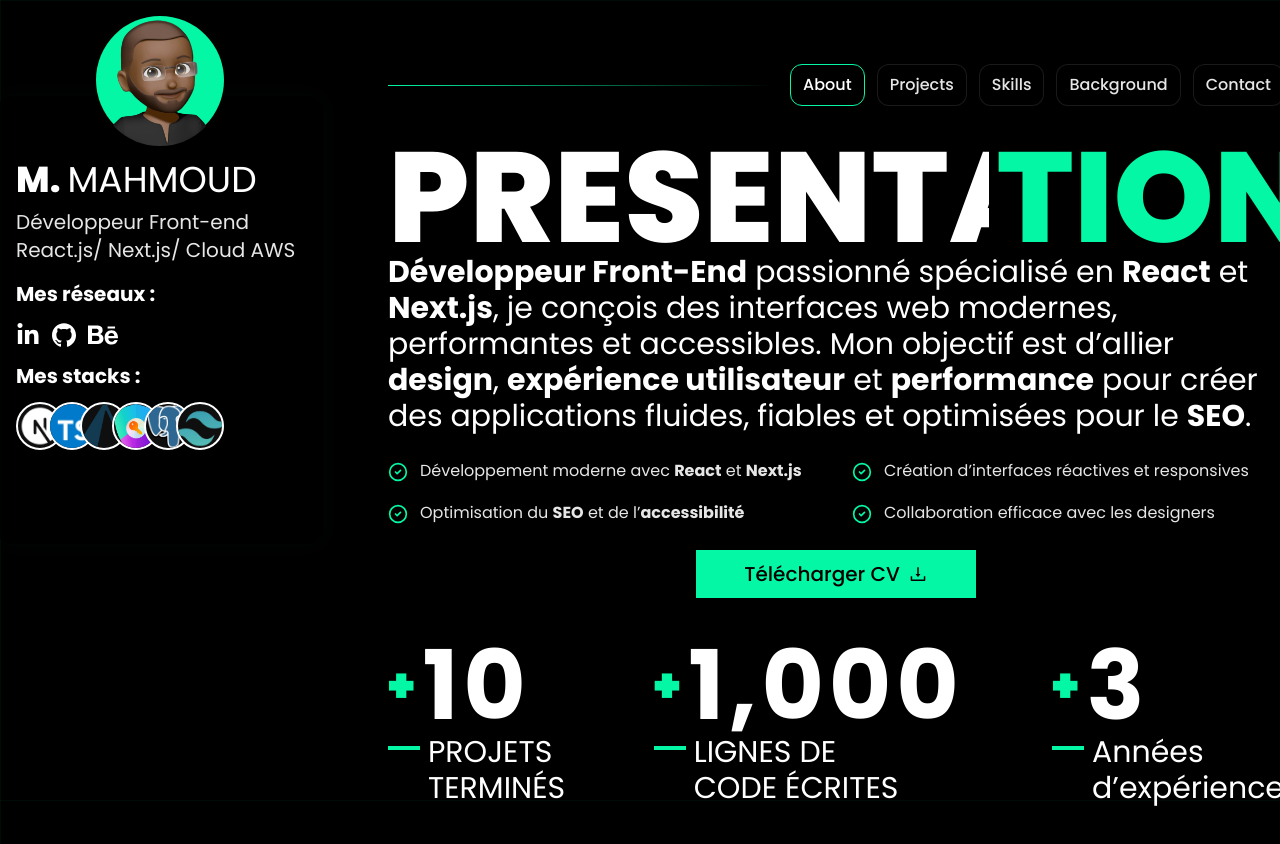
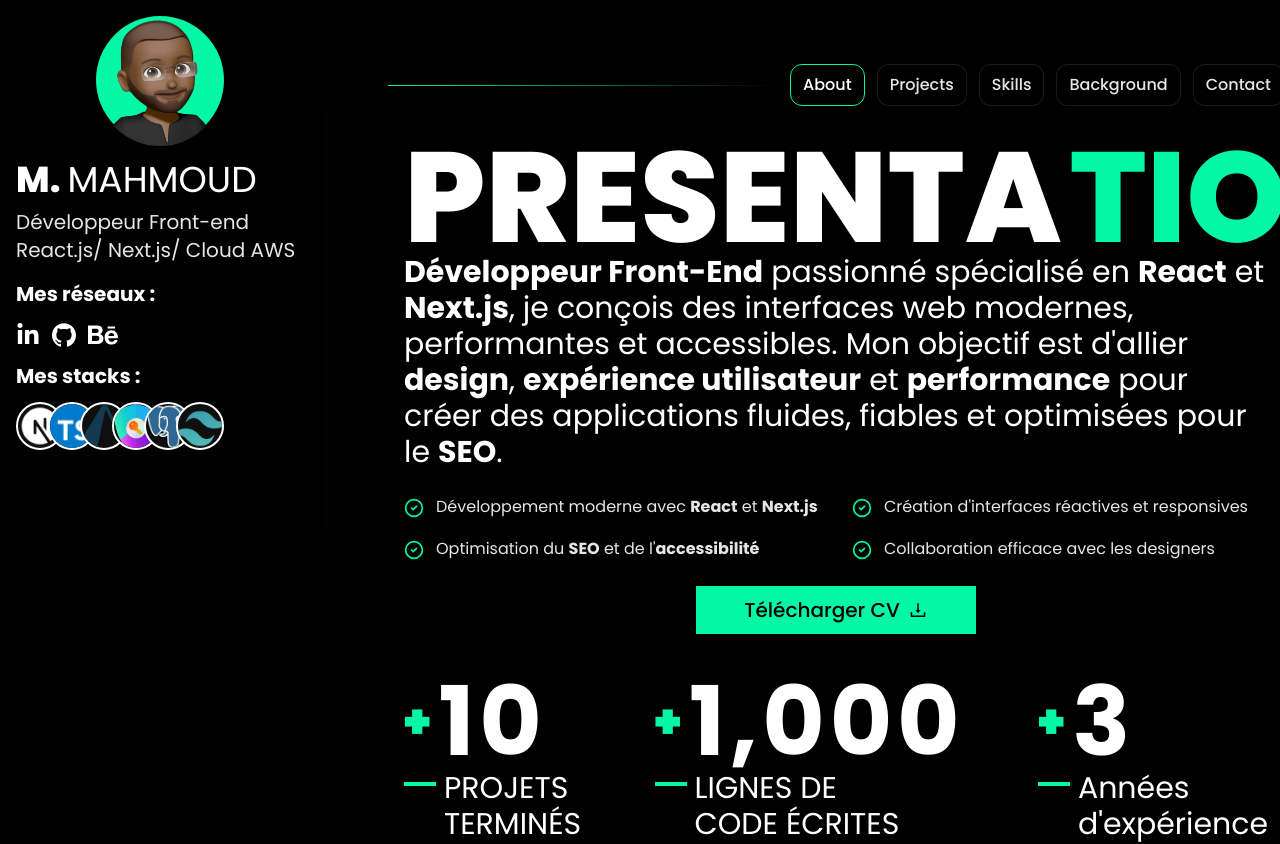
Before and after one commit to Mahmoud974/portfolio, a Next.js app: page / in a window 1280 px wide. Shown: the top 844 px of the page. Built offline with nearby package versions, Linux system fonts and the light colour scheme.

Commit message:
responsive ok

```diff
--- a/src/app/globals.css
+++ b/src/app/globals.css
@@ -102,105 +102,3 @@ body {
     @apply bg-background text-foreground;
   }
 }
-@import url("https://fonts.googleapis.com/css2?family=Poppins:ital,wght@0,100;0,200;0,300;0,400;0,500;0,600;0,700;0,800;0,900;1,100;1,200;1,300;1,400;1,500;1,600;1,700;1,800;1,900&display=swap");
-@tailwind base;
-@tailwind components;
-@tailwind utilities;
-body {
-  font-family: "Poppins", "Montserrat";
-  background-color: black;
-  color: white;
-}
-
-@layer base {
-  :root {
-    --background: 0 0% 100%;
-    --foreground: 0 0% 3.9%;
-    --card: 0 0% 100%;
-    --card-foreground: 0 0% 3.9%;
-    --popover: 0 0% 100%;
-    --popover-foreground: 0 0% 3.9%;
-    --primary: 0 0% 9%;
-    --primary-foreground: 0 0% 98%;
-    --secondary: 0 0% 96.1%;
-    --secondary-foreground: 0 0% 9%;
-    --muted: 0 0% 96.1%;
-    --muted-foreground: 0 0% 45.1%;
-    --accent: 0 0% 96.1%;
-    --accent-foreground: 0 0% 9%;
-    --destructive: 0 84.2% 60.2%;
-    --destructive-foreground: 0 0% 98%;
-    --border: 0 0% 89.8%;
-    --input: 0 0% 89.8%;
-    --ring: 0 0% 3.9%;
-    --chart-1: 12 76% 61%;
-    --chart-2: 173 58% 39%;
-    --chart-3: 197 37% 24%;
-    --chart-4: 43 74% 66%;
-    --chart-5: 27 87% 67%;
-    --radius: 0.5rem;
-  }
-  .dark {
-    --background: 0 0% 3.9%;
-    --foreground: 0 0% 98%;
-    --card: 0 0% 3.9%;
-    --card-foreground: 0 0% 98%;
-    --popover: 0 0% 3.9%;
-    --popover-foreground: 0 0% 98%;
-    --primary: 0 0% 98%;
-    --primary-foreground: 0 0% 9%;
-    --secondary: 0 0% 14.9%;
-    --secondary-foreground: 0 0% 98%;
-    --muted: 0 0% 14.9%;
-    --muted-foreground: 0 0% 63.9%;
-    --accent: 0 0% 14.9%;
-    --accent-foreground: 0 0% 98%;
-    --destructive: 0 62.8% 30.6%;
-    --destructive-foreground: 0 0% 98%;
-    --border: 0 0% 14.9%;
-    --input: 0 0% 14.9%;
-    --ring: 0 0% 83.1%;
-    --chart-1: 220 70% 50%;
-    --chart-2: 160 60% 45%;
-    --chart-3: 30 80% 55%;
-    --chart-4: 280 65% 60%;
-    --chart-5: 340 75% 55%;
-  }
-}
-
-@layer base {
-  * {
-    @apply border-border;
-  }
-  body {
-    @apply bg-background text-foreground;
-  }
-}
-
-
-
-@layer base {
-  * {
-    @apply border-border outline-ring/50;
-  }
-  body {
-    @apply bg-background text-foreground;
-  }
-}
-
-body {
-  position: relative;
-  background-color: #00000;
-  color: white;
-  font-family: "Poppins", "Montserrat";
-  overflow-x: hidden;
-
-
-  background-image:
-    linear-gradient(to right, rgba(0, 255, 120, 0.08) 0.1px, transparent 1px),
-    linear-gradient(to bottom, rgba(0, 255, 120, 0.08) 0.1px, transparent 1px);
-  background-size: 60px 60px;
-  background-attachment: fixed;
-  z-index: 0;
-
-}
--- a/src/components/About.tsx
+++ b/src/components/About.tsx
@@ -10,7 +10,6 @@ import { CheckCircle2 } from "lucide-react";
 export default function About() {
   const [activeSection, setActiveSection] = useState<string>("about");
 
-  // Effet principal : observer les sections visibles
   useEffect(() => {
     const sectionIds = ["about", "projects", "skills", "background", "contact"];
     const elements = sectionIds
@@ -54,13 +53,15 @@ export default function About() {
     return () => observer.disconnect();
   }, []);
 
-  // Effet secondaire pour loguer le changement de section active
   useEffect(() => {
     console.log("Section active :", activeSection);
   }, [activeSection]);
 
   return (
-    <section id="about" className="text-center flex-col items-center space-y-13">
+    <section
+      id="about"
+      className="text-center flex flex-col items-center space-y-13 px-4"
+    >
       {/* Titre animé desktop */}
       <div className="md:flex hidden text-center mx-auto font-bold justify-center -mt-12 -mb-16">
         <WordRotate
@@ -73,26 +74,28 @@ export default function About() {
         />
       </div>
 
+      {/* Titre mobile */}
       <div>
-        <h1 className="md:hidden mt-8 text-6xl uppercase font-[800] text-white dark:text-white">
+        <h1 className="md:hidden mt-8 text-6xl uppercase font-[800] text-white text-center">
           ABOUT ME
         </h1>
       </div>
 
       {/* Texte principal */}
-      <div className="xl:max-w-4xl">
-        <p className="mt-4 md:text-3xl md:text-left text-white">
+      <div className="xl:max-w-4xl w-full flex flex-col items-center">
+        <p className="mt-4 md:text-3xl text-center md:text-left text-white">
           <strong>Développeur Front-End</strong> passionné spécialisé en{" "}
           <strong>React</strong> et <strong>Next.js</strong>, je conçois des
           interfaces web modernes, performantes et accessibles. Mon objectif est
-          d’allier <strong>design</strong>, <strong>expérience utilisateur</strong> et{" "}
+          d'allier <strong>design</strong>,{" "}
+          <strong>expérience utilisateur</strong> et{" "}
           <strong>performance</strong> pour créer des applications fluides,
           fiables et optimisées pour le <strong>SEO</strong>.
         </p>
 
-      {/* Liste de compétences */}
-<ul className="mt-6 grid grid-cols-1 sm:grid-cols-2 gap-x-8 gap-y-4 text-white/90">
-  <li className="flex items-start gap-3">
+        {/* Liste de compétences — centrée sur mobile, 2 colonnes sur sm+ */}
+        <ul className="mt-6 w-full grid grid-cols-1 sm:grid-cols-2 gap-x-8 gap-y-4 text-white/90">
+          <li className="flex items-start gap-3 justify-center sm:justify-start text-center sm:text-left">
             <CheckCircle2 className="mt-1 h-5 w-5 text-[#04F7A4] shrink-0" />
             <span className="leading-relaxed">
               Développement moderne avec <strong>React</strong> et{" "}
@@ -100,22 +103,22 @@ export default function About() {
             </span>
           </li>
 
-  <li className="flex items-start gap-3">
+          <li className="flex items-start gap-3 justify-center sm:justify-start text-center sm:text-left">
             <CheckCircle2 className="mt-1 h-5 w-5 text-[#04F7A4] shrink-0" />
             <span className="leading-relaxed">
-      Création d’interfaces réactives et responsives
+              Création d'interfaces réactives et responsives
             </span>
           </li>
 
-  <li className="flex items-start gap-3">
+          <li className="flex items-start gap-3 justify-center sm:justify-start text-center sm:text-left">
             <CheckCircle2 className="mt-1 h-5 w-5 text-[#04F7A4] shrink-0" />
             <span className="leading-relaxed">
-      Optimisation du <strong>SEO</strong> et de l’
+              Optimisation du <strong>SEO</strong> et de l'
               <strong>accessibilité</strong>
             </span>
           </li>
 
-  <li className="flex items-start gap-3">
+          <li className="flex items-start gap-3 justify-center sm:justify-start text-center sm:text-left">
             <CheckCircle2 className="mt-1 h-5 w-5 text-[#04F7A4] shrink-0" />
             <span className="leading-relaxed">
               Collaboration efficace avec les designers
@@ -123,9 +126,8 @@ export default function About() {
           </li>
         </ul>
 
-
         {/* Bouton de téléchargement */}
-        <div className="flex justify-center md:justify-center">
+        <div className="flex justify-center w-full">
           <Button className="my-6 bg-[#04F7A4] px-12 py-6 rounded-none">
             <p className="text-xl text-black mr-2">Télécharger CV</p>
             <AiOutlineDownload className="text-xl text-black" />
@@ -133,9 +135,9 @@ export default function About() {
         </div>
       </div>
 
-      {/* Statistiques */}
-      <ul className="flex md:flex-row mt-4 flex-col md:justify-between space-y-14 md:space-y-0 md:space-x-16 justify-center items-center">
-        <li className="flex flex-col items-start text-7xl">
+      {/* Statistiques — centrées sur mobile */}
+      <ul className="flex md:flex-row mt-4 flex-col md:justify-between space-y-14 md:space-y-0 md:space-x-16 justify-center items-center w-full">
+        <li className="flex flex-col items-center md:items-start text-7xl">
           <div className="flex items-center text-8xl">
             <span className="text-5xl font-[900] text-[#04F7A4]">+</span>
             <NumberTicker value={10} className="text-white font-bold ml-2" />
@@ -149,7 +151,7 @@ export default function About() {
           </div>
         </li>
 
-        <li className="flex flex-col items-start text-7xl">
+        <li className="flex flex-col items-center md:items-start text-7xl">
           <div className="flex items-center text-8xl">
             <span className="text-5xl font-[900] text-[#04F7A4]">+</span>
             <NumberTicker value={1000} className="text-white font-bold ml-2" />
@@ -163,7 +165,7 @@ export default function About() {
           </div>
         </li>
 
-        <li className="flex flex-col items-start text-7xl">
+        <li className="flex flex-col items-center md:items-start text-7xl">
           <div className="flex items-center text-8xl">
             <span className="text-5xl font-[900] text-[#04F7A4]">+</span>
             <NumberTicker value={3} className="text-white font-bold ml-2" />
@@ -172,7 +174,7 @@ export default function About() {
             <div className="bg-[#04F7A4] w-8 h-1 mt-3"></div>
             <div className="text-3xl ml-2 text-left">
               <p>Années</p>
-              <p>d’expérience</p>
+              <p>d'expérience</p>
             </div>
           </div>
         </li>
--- a/src/components/MyBackground.tsx
+++ b/src/components/MyBackground.tsx
@@ -37,13 +37,13 @@ export default function MyBackground() {
 
   return (
     <section className="justify-center flex flex-col" aria-labelledby="background-heading">
-      <div className="md:flex hidden text-center mx-auto font-bold justify-center -mt-6 -mb-16">
+      <div className="md:flex   text-center mx-auto font-bold justify-center -mt-6 -mb-16">
         <WordRotate
-          className="text-[7.5rem] uppercase font-[800] text-white dark:text-white"
+          className="lg:text-[7.5rem] text-6xl lg:mb-0   uppercase font-[800] text-white dark:text-white"
           words={["MON"]}
         />
         <WordRotate
-          className="text-[7.5rem] ml-2 uppercase font-[800] text-[#04F7A4] dark:text-white"
+          className="lg:text-[7.5rem] text-6xl lg:mb-0 mb-12 ml-2 uppercase font-[800] text-[#04F7A4] dark:text-white"
           words={["PARCOURS"]}
         />
       </div>
```
Lines whose indentation alone changed are shown as unchanged.
